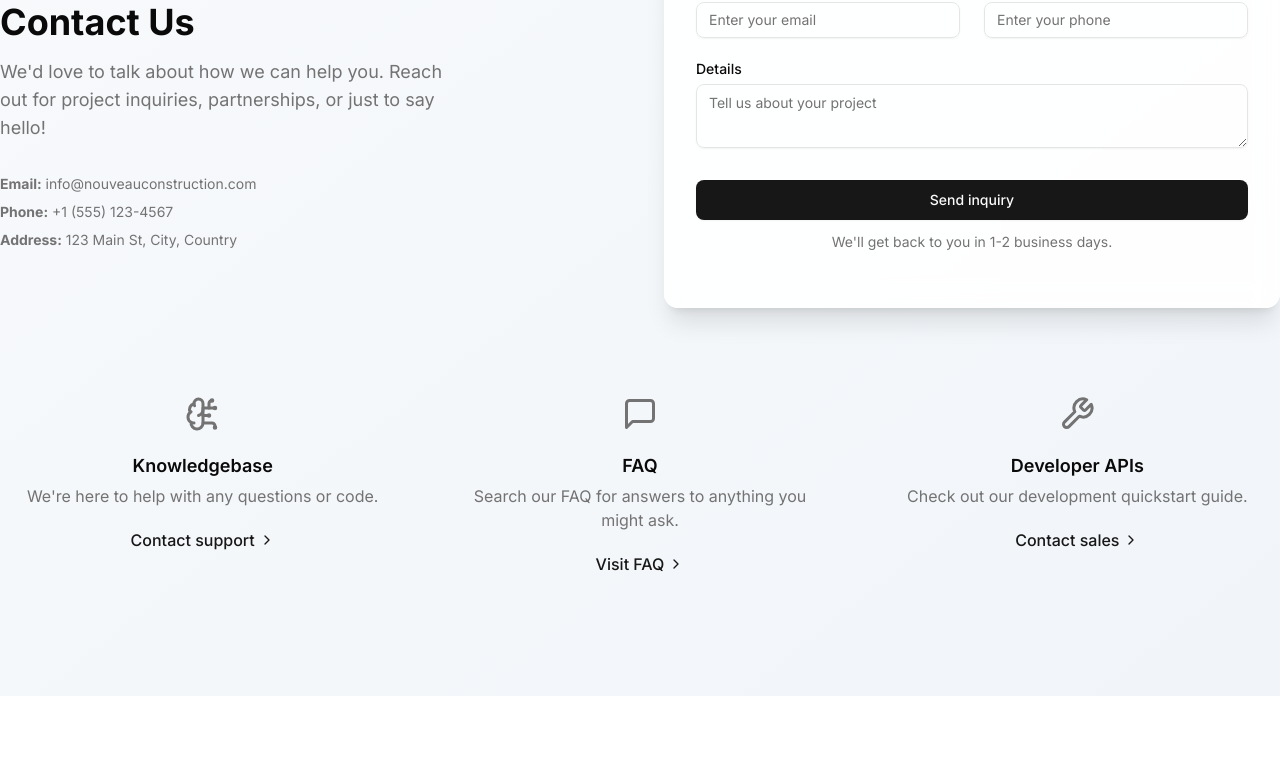
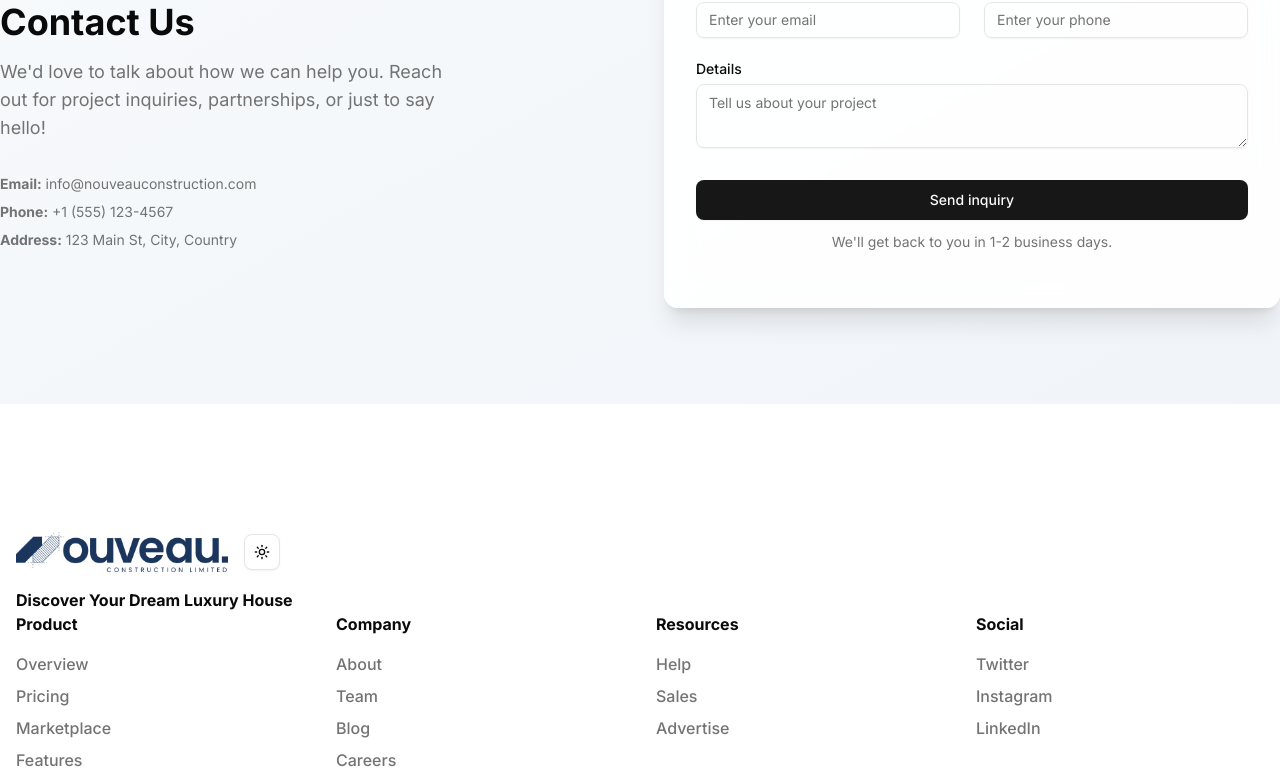
Before and after one commit to paulotokolo/nouveauconstructionltd, a Next.js app: page / in a window 1280 px wide. Shown: the part 4735-5519 px from the top of the page. Built offline with nearby package versions, Linux system fonts and the light colour scheme.

Commit message:
image change

```diff
--- a/app/page.tsx
+++ b/app/page.tsx
@@ -27,7 +27,7 @@ export default function Home() {
       <div id="projects" data-aos="fade-up" className="transition-all duration-700 ease-in-out">
         <PortfolioProjectStandardGrid />
       </div>
-      <div id="testimonials" data-aos="fade-left" className="transition-all duration-700 ease-in-out">
+      <div id="testimonials" className="transition-all duration-700 ease-in-out">
         <TestimonialSlider />
       </div>
       <div id="contact" data-aos="zoom-in" className="transition-all duration-700 ease-in-out">
--- a/components/nouveau/contact.tsx
+++ b/components/nouveau/contact.tsx
@@ -16,7 +16,7 @@ export default function Contact() {
           <div className="space-y-8 text-center md:text-left">
             <div className="flex flex-col items-center md:items-start gap-4">
               <Image
-                src="https://images.unsplash.com/photo-1506744038136-46273834b3fb?q=80&w=400&auto=format&fit=crop"
+                src="https://images.unsplash.com/photo-1600585154340-be6161a56a0c?q=80&w=400&auto=format&fit=crop"
                 alt="Contact Nouveau Construction"
                 width={200}
                 height={120}
@@ -117,99 +117,6 @@ export default function Contact() {
             </CardContent>
           </Card>
         </div>
-
-        {/* Quick Links */}
-        <div className="mt-16 grid items-center gap-4 sm:grid-cols-2 lg:grid-cols-3 lg:gap-8">
-          <Link
-            href={"#"}
-            className="group hover:bg-muted flex h-full flex-col rounded-lg p-4 text-center sm:p-6"
-          >
-            <BrainCircuit className="text-muted-foreground mx-auto size-9" />
-            <div className="mt-5">
-              <h3 className="text-lg font-semibold">Knowledgebase</h3>
-              <p className="text-muted-foreground mt-1">
-                We're here to help with any questions or code.
-              </p>
-              <p className="text-primary mt-5 inline-flex items-center gap-x-1 font-medium">
-                Contact support
-                <svg
-                  className="size-4 transition ease-in-out group-hover:translate-x-1"
-                  xmlns="http://www.w3.org/2000/svg"
-                  width="24"
-                  height="24"
-                  viewBox="0 0 24 24"
-                  fill="none"
-                  stroke="currentColor"
-                  strokeWidth="2"
-                  strokeLinecap="round"
-                  strokeLinejoin="round"
-                >
-                  <path d="m9 18 6-6-6-6" />
-                </svg>
-              </p>
-            </div>
-          </Link>
-
-          <Link
-            href={"#"}
-            className="group hover:bg-muted flex h-full flex-col rounded-lg p-4 text-center sm:p-6"
-          >
-            <MessageSquare className="text-muted-foreground mx-auto size-9" />
-            <div className="mt-5">
-              <h3 className="text-lg font-semibold">FAQ</h3>
-              <p className="text-muted-foreground mt-1">
-                Search our FAQ for answers to anything you might ask.
-              </p>
-              <p className="text-primary mt-5 inline-flex items-center gap-x-1 font-medium">
-                Visit FAQ
-                <svg
-                  className="size-4 transition ease-in-out group-hover:translate-x-1"
-                  xmlns="http://www.w3.org/2000/svg"
-                  width="24"
-                  height="24"
-                  viewBox="0 0 24 24"
-                  fill="none"
-                  stroke="currentColor"
-                  strokeWidth="2"
-                  strokeLinecap="round"
-                  strokeLinejoin="round"
-                >
-                  <path d="m9 18 6-6-6-6" />
-                </svg>
-              </p>
-            </div>
-          </Link>
-
-          <Link
-            href={"#"}
-            className="group hover:bg-muted flex h-full flex-col rounded-lg p-4 text-center sm:p-6"
-          >
-            <Wrench className="text-muted-foreground mx-auto size-9" />
-            <div className="mt-5">
-              <h3 className="text-lg font-semibold">Developer APIs</h3>
-              <p className="text-muted-foreground mt-1">
-                Check out our development quickstart guide.
-              </p>
-              <p className="text-primary mt-5 inline-flex items-center gap-x-1 font-medium">
-                Contact sales
-                <svg
-                  className="size-4 transition ease-in-out group-hover:translate-x-1"
-                  xmlns="http://www.w3.org/2000/svg"
-                  width="24"
-                  height="24"
-                  viewBox="0 0 24 24"
-                  fill="none"
-                  stroke="currentColor"
-                  strokeWidth="2"
-                  strokeLinecap="round"
-                  strokeLinejoin="round"
-                >
-                  <path d="m9 18 6-6-6-6" />
-                </svg>
-              </p>
-            </div>
-          </Link>
-        </div>
       </div>
     </section>
   );
```
